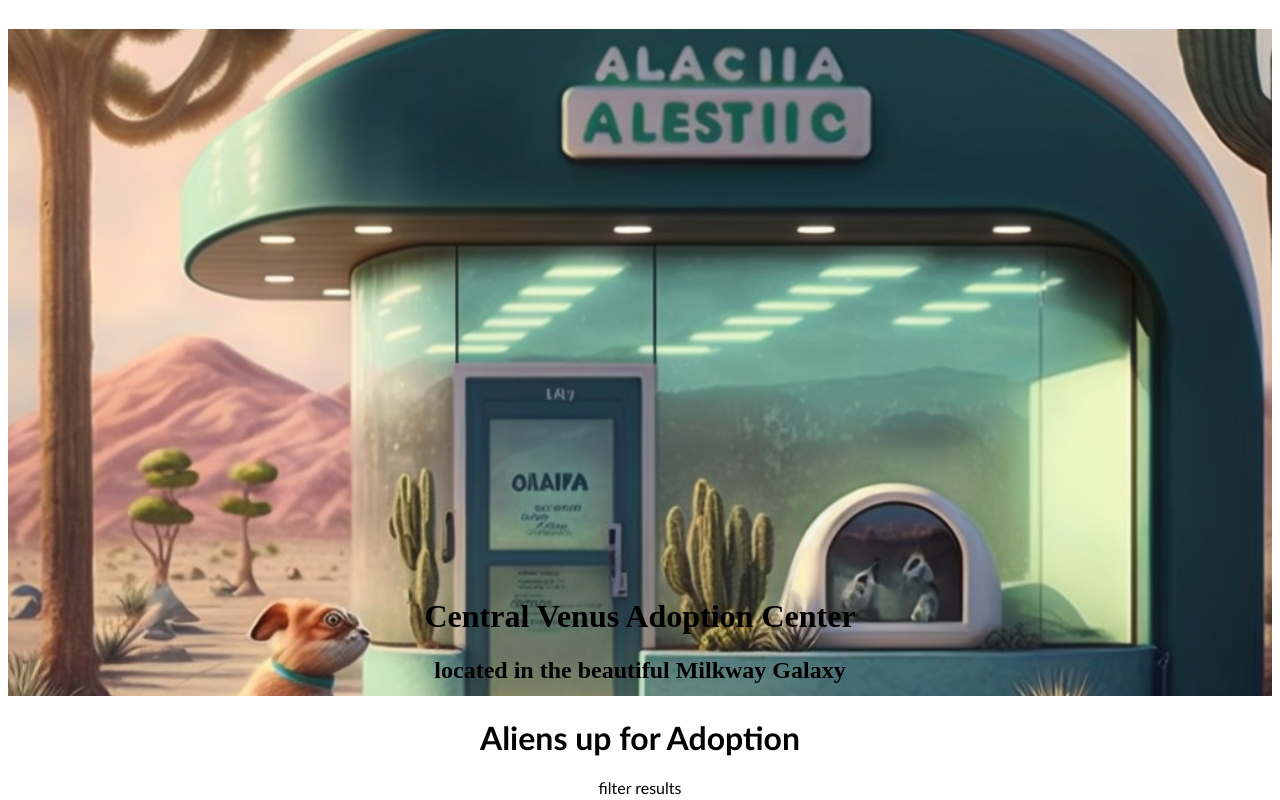
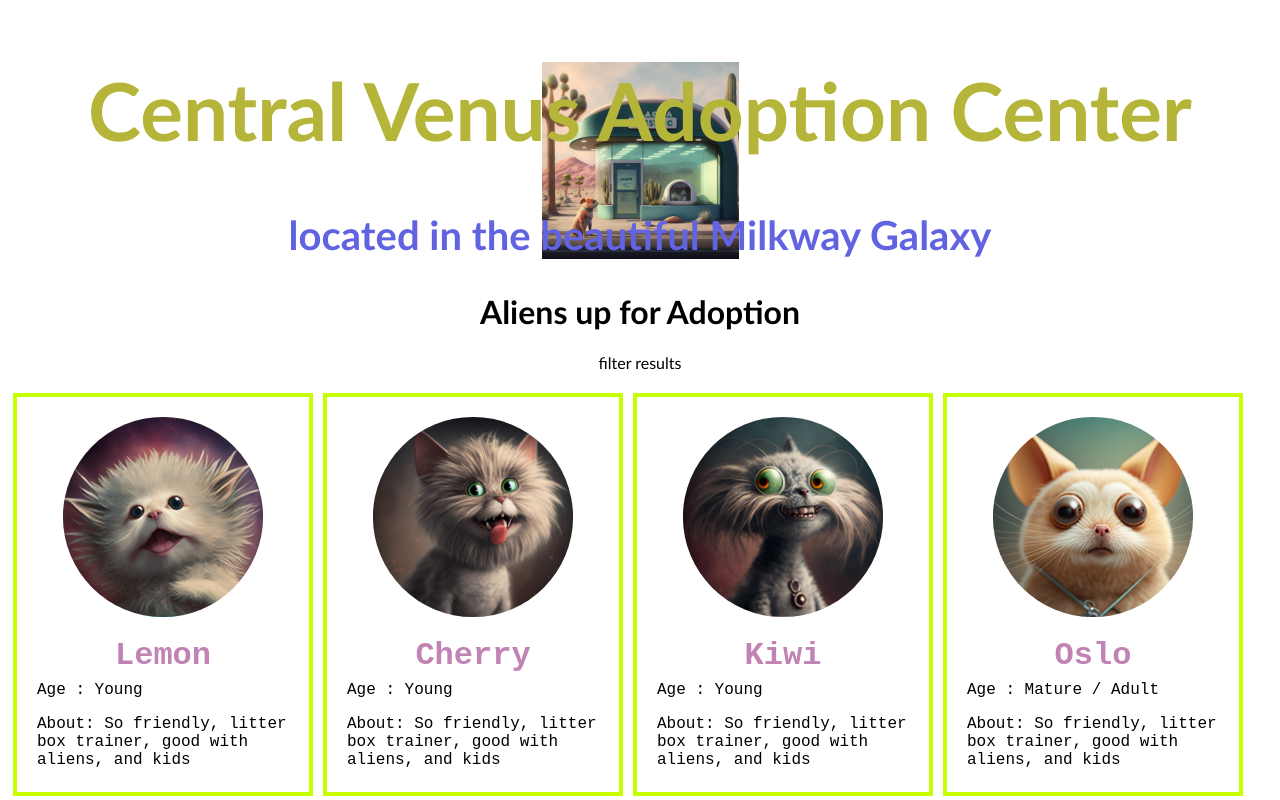
Before and after one commit to carolinecerussi/Alien-Adopt, a plain HTML site: page index.html in a window 1280 px wide. Shown: the top 800 px of the page. Drawn offline with Linux system fonts and the light colour scheme.

Commit message:
start formulating a js website rather than too many html files for each profile...add pet profile and adoption form htmls

```diff
--- a/CSS/styles.css
+++ b/CSS/styles.css
@@ -11,24 +11,26 @@ img {
 }
 
 header {
-
-  height: 500pt;
+  width: 100%;
     background-image: url(/IMG/clinic.png)  ;
     background-position: center;
-    background-size: cover;
+    background-size: contain;
     background-repeat: no-repeat;
+  font-family:'Gill Sans';
 }
 
 header h1 {
   text-align: center;
-  padding-top: 45%;
   padding-left: 5%;
+  font-size: 60pt;
   padding-right: 5%;
+  color: rgb(181, 181, 57);
 }
 header h2 {
   text-align: center;
-  padding-left: 5%;
-  padding-right: 5%;
+  font-size: 30pt;
+  color: rgb(97, 99, 225);
+
 }
 
 
@@ -41,12 +43,11 @@ background-color: transparent;
 .pets {
   width: 300px;
   border: solid rgb(200, 255, 0);
-  border-width: 2px;
-
+  border-width: 4px;
   padding: 5pt;
   margin: 5px;
   box-sizing: border-box;
-background-color: transparent;
+background-color: rgba(255, 255, 255, 0.531);
   float: left;
 }
 
--- a/index.html
+++ b/index.html
@@ -20,7 +20,7 @@
           <p>filter results</p>
         </nav>
       <div class="pets" id="lemon">
-        <a><img src="/IMG/cat.png" alt="lemon the splat" /></a>
+        <a href="/petProfile.html"><img src="/IMG/cat.png" alt="lemon the splat" /></a>
         <h1 id="petName">Lemon</h1>
         <p id="age">Age : Young</p>
         <p id="about">
@@ -28,7 +28,7 @@
         </p>
       </div>
       <div class="pets" id="Cherry">
-        <a><img src="/IMG/cat3.png" alt="cherry  the splat" /></a>
+        <a href="/petProfile.html"><img src="/IMG/cat3.png" alt="cherry  the splat" /></a>
         <h1 id="petName">Cherry</h1>
         <p id="age">Age : Young</p>
         <p id="about">
```
Also changed, not shown: lemon.html (deleted, +0 -11 lines), petProfile.html (added, +18 -0 lines), adoptionForm.html (added).
